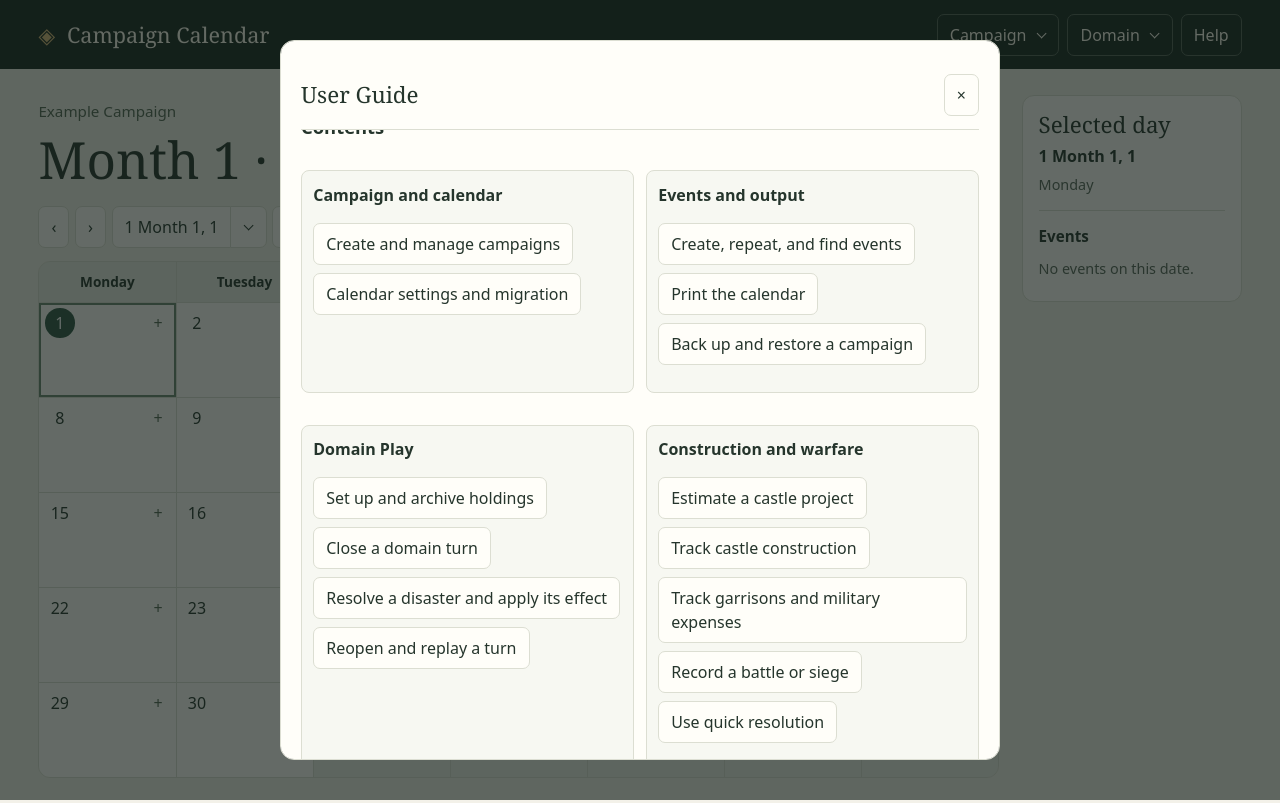
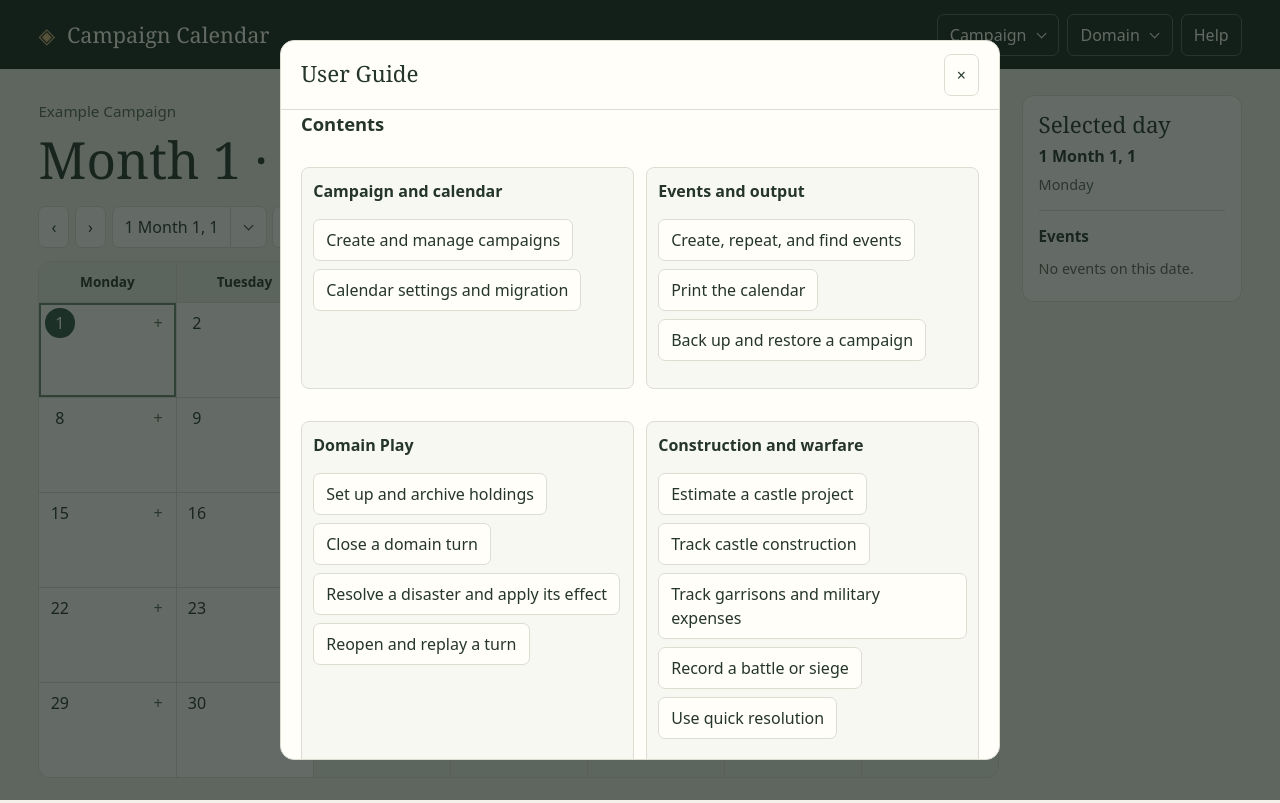
Before and after one commit to m3rl1n0f4mb3r/campaign-calendar-2e, a React (Vite) app: page / in a window 1280 px wide. Both pictures are taken after a click on the button "Help". Built offline with nearby package versions, Linux system fonts and the light colour scheme.

Commit message:
Keep dialog headers clear of scrolling content

```diff
--- a/src/Dialog.tsx
+++ b/src/Dialog.tsx
@@ -51,7 +51,7 @@ export function Modal({ title, dismiss, children, className, focusOnOpen, fallba
       outside.current = false
     }}>
     <header className="dialog-header"><h2 id={heading}>{title}</h2><button type="button" aria-label="Close dialog" onClick={dismiss}>×</button></header>
-    {children}
+    <div className="dialog-body">{children}</div>
   </dialog>
 }
 
--- a/src/style.css
+++ b/src/style.css
@@ -67,18 +67,15 @@ p { margin: .35rem 0; }
 .agenda { padding: 1rem; background: var(--paper); border: 1px solid var(--border); border-radius: 12px; min-height: 230px; }
 .agenda-row { display: grid; grid-template-columns: minmax(110px, 1fr) 3fr; align-items: center; gap: 1rem; margin: .3rem 0; }
 .agenda-row time { color: #536754; font-size: .9rem; }
-dialog { background: var(--paper); color: inherit; border: 1px solid var(--border); border-radius: 14px; width: min(630px, 94vw); max-height: 90vh; padding: 1.25rem; }
+dialog { background: var(--paper); color: inherit; border: 1px solid var(--border); border-radius: 14px; width: min(630px, 94vw); max-height: 90vh; padding: 0; overflow: hidden; }
+dialog[open] { display: flex; flex-direction: column; }
 dialog::backdrop { background: #111d17a6; }
 dialog > .dialog-header {
-  position: sticky;
-  top: 0;
-  z-index: 2;
-  background: var(--paper);
-  padding-block: .8rem;
-  margin: -.8rem 0 .65rem;
+  flex: none;
+  padding: .8rem 1.25rem;
   border-bottom: 1px solid var(--border);
 }
-dialog { scroll-padding-block-start: 4.5rem; }
+.dialog-body { min-height: 0; overflow-y: auto; padding: 1rem 1.25rem 1.25rem; }
 .form { display: grid; gap: .75rem; }
 .form label { display: grid; gap: .25rem; }
 .form .check { display: flex; align-items: center; gap: .35rem; }
```
